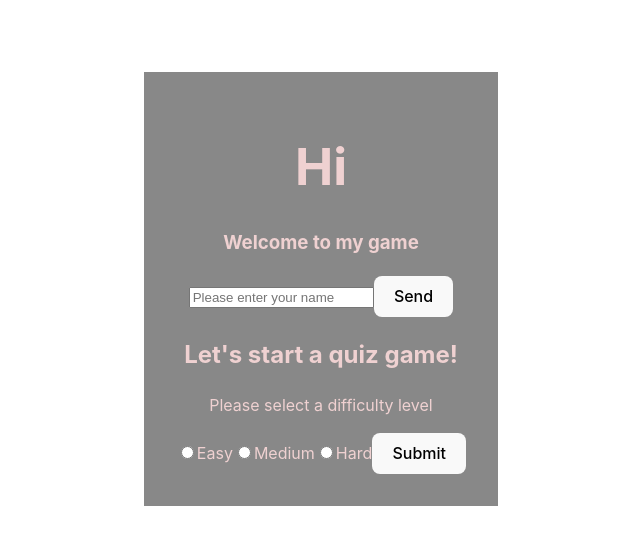
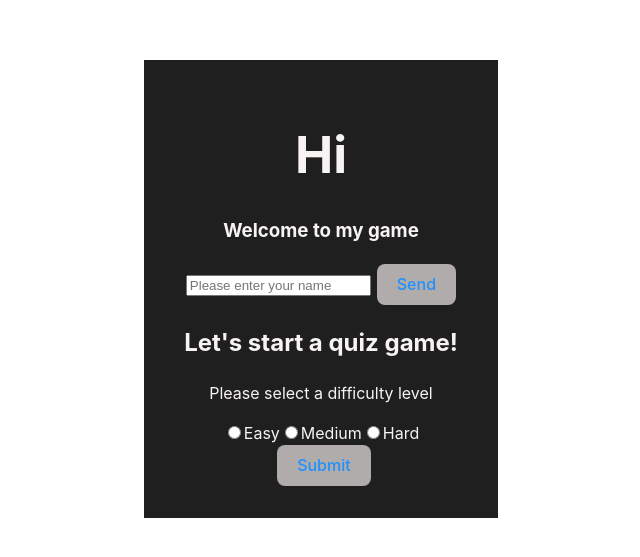
Before and after one commit to zhjiang1103/QuizApp, a React (Vite) app in the folder client/: page / in a window 1280 px wide. Shown: the part 111-668 px from the top of the page, without its empty margins (319-959 px from the left). Built offline with nearby package versions, Linux system fonts and the light colour scheme.

Commit message:
Changing button style

```diff
--- a/client/src/App.css
+++ b/client/src/App.css
@@ -3,8 +3,8 @@
   margin: 0 auto;
   padding: 2rem;
   text-align: center;
-  color:#efd1d1;
-  background-color: #888;
+  color:#f7f3f3;
+  background-color: #201f1f;
 }
 
 .logo {
--- a/client/src/index.css
+++ b/client/src/index.css
@@ -29,6 +29,7 @@ body {
   place-items: center;
   min-width: 320px;
   min-height: 100vh;
+  color:cadetblue;
 }
 
 h1 {
@@ -37,15 +38,17 @@ h1 {
 }
 
 button {
+  margin-left: 2%;
   border-radius: 8px;
   border: 1px solid transparent;
   padding: 0.6em 1.2em;
   font-size: 1em;
   font-weight: 500;
   font-family: inherit;
-  background-color: #1a1a1a;
+  background-color: #645e5e;
   cursor: pointer;
   transition: border-color 0.25s;
+  color: dodgerblue;
 }
 button:hover {
   border-color: #646cff;
@@ -64,6 +67,6 @@ button:focus-visible {
     color: #747bff;
   }
   button {
-    background-color: #f9f9f9;
+    background-color: #b1acac;
   }
 }
```
